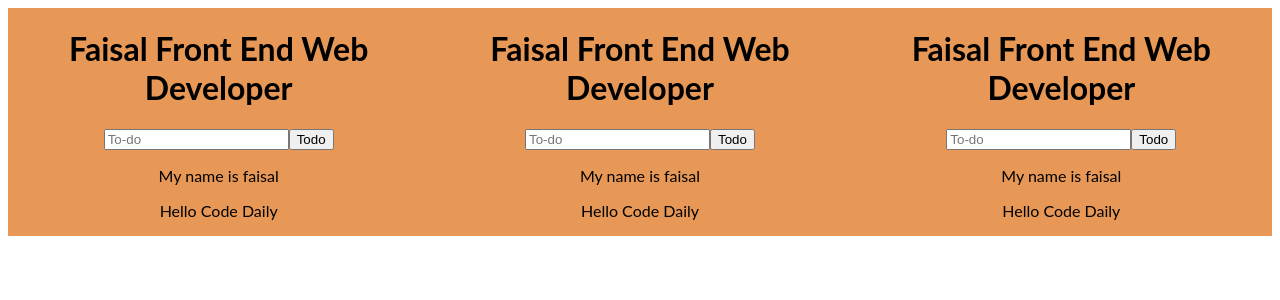
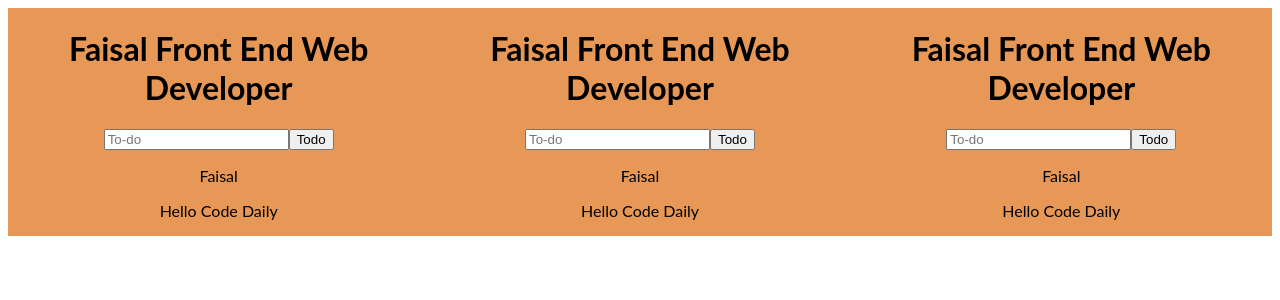
Before and after one commit to faisalmirji123/Demo-, a React (Create React App) app: page / in a window 1280 px wide. Shown: the top 300 px of the page. Built offline with nearby package versions, Linux system fonts and the light colour scheme.

Commit message:
1 file modified

```diff
--- a/src/Components/Todo.js
+++ b/src/Components/Todo.js
@@ -3,7 +3,7 @@ import React, { useState } from "react";
 function Todo() {
   const [todos, setTodos] = useState();
 
-  return <p style={{ textAlign: "center" }}>My name is faisal</p>;
+  return <p style={{ textAlign: "center" }}>Faisal</p>;
 }
 
 export default Todo;
```
